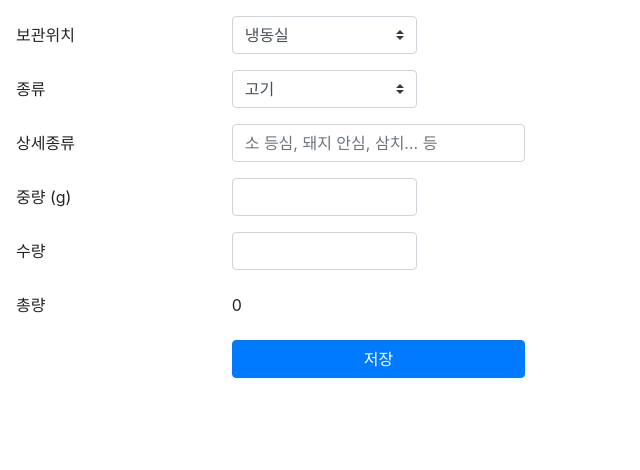
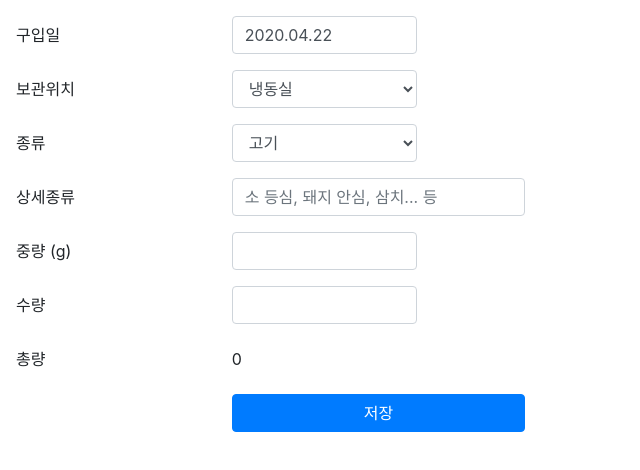
Before and after one commit to sawool/react-typescript, a React (Create React App) app: page /material in a window 1280 px wide. Shown: the top 470 px of the page, without its empty margins (0-640 px from the left). Built offline with nearby package versions, Linux system fonts and the light colour scheme; what typesafe-actions would draw is missing.

Commit message:
구입일 필드 추가 (React DatePicker 적용)

```diff
--- a/package.json
+++ b/package.json
@@ -9,6 +9,7 @@
     "@types/jest": "^24.0.0",
     "@types/node": "^12.0.0",
     "@types/react": "^16.9.0",
+    "@types/react-datepicker": "^2.11.0",
     "@types/react-dom": "^16.9.0",
     "@types/react-redux": "^7.1.7",
     "@types/redux-saga": "^0.10.5",
@@ -17,6 +18,7 @@
     "immutability-helper": "^3.0.2",
     "react": "^16.13.0",
     "react-bootstrap": "^1.0.0-beta.17",
+    "react-datepicker": "^2.15.0",
     "react-dom": "^16.13.0",
     "react-redux": "^7.2.0",
     "react-router-dom": "^5.1.2",
--- a/src/components/Material.tsx
+++ b/src/components/Material.tsx
@@ -1,24 +1,47 @@
-import React from 'react';
+import React, { useState } from 'react';
 import { Form, Row, Col, Button } from 'react-bootstrap';
+import DatePicker from 'react-datepicker';
+import 'react-datepicker/dist/react-datepicker.css';
 import './Material.css';
 
 type MaterialForm = {
-  location: string;
-  kinds: string;
-  kindsDetail: string;
-  weight: number;
-  num: number;
+  // purchaseDate: Date;
+  // location: string;
+  // kinds: string;
+  // kindsDetail: string;
+  // weight: number;
+  // num: number;
 };
 
 function Material() {
+  type PurchaseDate = Date | null;
+  const [purchaseDate, setPurchaseDate] = useState<PurchaseDate>(new Date());
+
+  const FormControlDate = ({ value, onClick }: any) => (
+    <Form.Control type="input" value={value} onClick={onClick}></Form.Control>
+  );
+
   return (
     <Form className="materialForm pl-3 mt-3">
+      <Form.Group as={Row} className="date" controlId="formDate">
+        <Form.Label column sm={2}>
+          구입일
+        </Form.Label>
+        <Col sm={2}>
+          <DatePicker
+            dateFormat="yyyy.MM.dd"
+            selected={purchaseDate}
+            onChange={(date) => setPurchaseDate(date)}
+            customInput={<FormControlDate />}
+          ></DatePicker>
+        </Col>
+      </Form.Group>
       <Form.Group as={Row} className="location" controlId="formLocation">
         <Form.Label column sm={2}>
           보관위치
         </Form.Label>
         <Col sm={2}>
-          <Form.Control as="select" custom>
+          <Form.Control as="select">
             <option value={1}>냉동실</option>
             <option value={2}>냉장고</option>
             <option value={3}>실온</option>
@@ -30,7 +53,7 @@ function Material() {
           종류
         </Form.Label>
         <Col sm={2}>
-          <Form.Control as="select" custom>
+          <Form.Control as="select">
             <option value={1}>고기</option>
             <option value={2}>생선</option>
             <option value={3}>야채</option>
```
Also changed, not shown: 1 other file (tests, documents, lock files or other folders).
